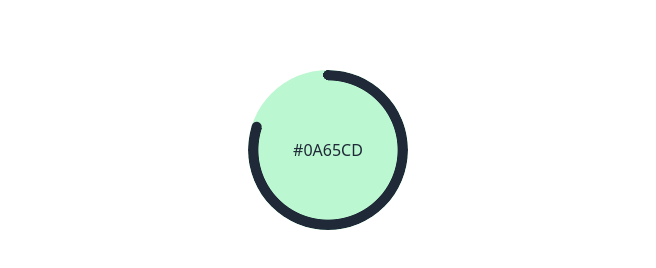
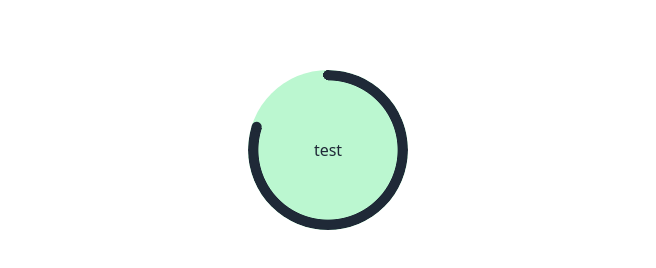
Before and after one commit to Ehsan-Fouladi/Atelier-Frontend, a Nuxt app: page / in a window 1280 px wide. Shown: the part 130-398 px from the top of the page, without its empty margins (312-968 px from the left). Built offline with nearby package versions, Linux system fonts and the light colour scheme.

Commit message:
feat: add slot option for radialProgress comp

```diff
--- a/components/radialprogres.vue
+++ b/components/radialprogres.vue
@@ -4,7 +4,7 @@
         :style="'--value:' + valueProps + '; ' + '--size:' + sizeProps + '; ' + '--thickness:' + strokeWidth + ';'"
         role="progressbar"
     >
-        {{ strokeColor }}
+        <slot></slot>
     </div>
 </template>
 
--- a/pages/index.vue
+++ b/pages/index.vue
@@ -1,6 +1,8 @@
 <template>
     <div class="flex flex-col w-full h-svh">
         <h1 class="text-4xl font-bold mx-auto my-20">Great men starting a new project</h1>
-        <Radialprogres class="mx-auto" :sizeProps="'10rem'" :valueProps="80" :bgColor="'bg-green-200'" :strokeWidth="'10px'" />
+        <Radialprogres class="mx-auto" :sizeProps="'10rem'" :valueProps="80" :bgColor="'bg-green-200'" :strokeWidth="'10px'">
+            test
+        </Radialprogres>
     </div>
 </template>
```
